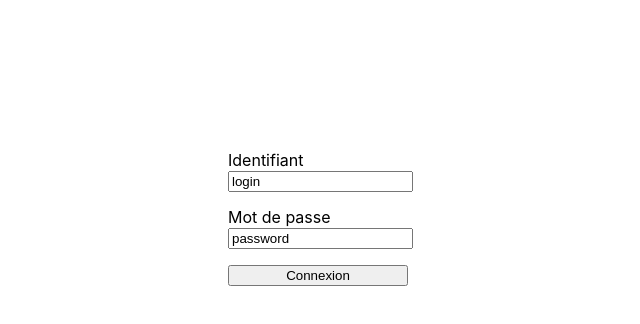
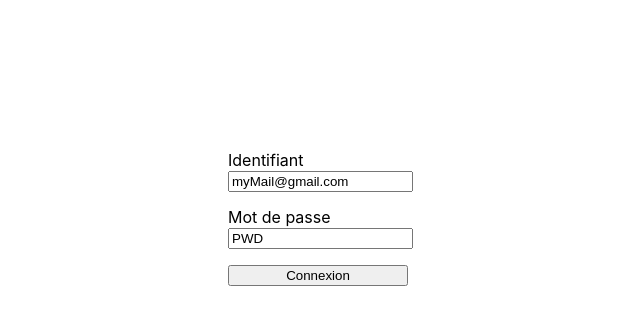
Before and after one commit to hhachich/coktail, a React (Create React App) app: page /auth/login in a window 1280 px wide. Shown: the top 324 px of the page, without its empty margins (322-962 px from the left). Built offline with nearby package versions, Linux system fonts and the light colour scheme.

Commit message:
Connexion avec l'API REST - JWT

```diff
--- a/package.json
+++ b/package.json
@@ -6,10 +6,11 @@
     "@testing-library/jest-dom": "^5.17.0",
     "@testing-library/react": "^13.4.0",
     "@testing-library/user-event": "^13.5.0",
+    "axios": "^1.6.7",
     "react": "^18.2.0",
     "react-dom": "^18.2.0",
     "react-router-dom": "^6.22.3",
-    "react-scripts": "5.0.1",
+    "react-scripts": "^5.0.1",
     "web-vitals": "^2.1.4"
   },
   "scripts": {
--- a/src/pages/auth/Longing.js
+++ b/src/pages/auth/Longing.js
@@ -1,13 +1,18 @@
 import React, { useState } from 'react';
+import axios from 'axios';
+
 import './auth.css';
+import { useNavigate } from 'react-router-dom';
 const Longing = () => {
+
+    let navigate=useNavigate()
 
     // const[login,setLogin]=useState('')
     // const[password,setPassword]=useState('')
 
     const[credentials,setCredentials]=useState({
-        login:'login',
-        password:'password'
+        email:'myMail@gmail.com',
+        password:'PWD'
     })
 
     const onChange=(e)=>{
@@ -20,12 +25,20 @@ const Longing = () => {
     const onSubmit=(e)=>{
         e.preventDefault()
         console.log(credentials)
+         axios.post('http://flp-api.francecentral.cloudapp.azure.com/api-docs/auth/login',credentials)
+            .then(
+                res=>{
+                    console.log(res)
+                    navigate('/admin')
+                }
+            )
+            .catch(error=>console.log(error))
     }
     return (
         <form onSubmit={onSubmit}>
             <div className='group'>
-                <label htmlFor='login'>Identifiant</label>
-                <input type='text' name='login' value={credentials.login} onChange={onChange} ></input>
+                <label htmlFor='email'>Identifiant</label>
+                <input type='text' name='email' value={credentials.email} onChange={onChange} ></input>
             </div>
             <div className='group'>
                 <label htmlFor='password'>Mot de passe</label>
```
Also changed, not shown: 2 other files (tests, documents, lock files or other folders).
